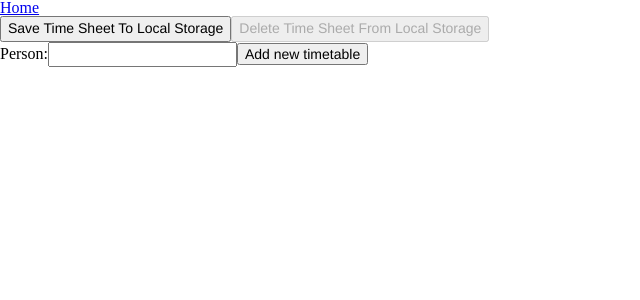
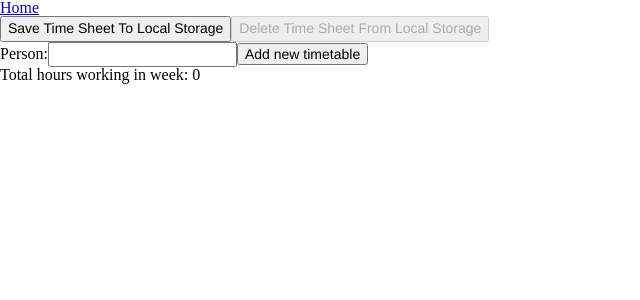
Before and after one commit to 2015aroras/timesheet-maker, a React (Create React App) app: page /timesheet-maker/1 in a window 1280 px wide. Shown: the top 300 px of the page, without its empty margins (0-640 px from the left). Built offline with nearby package versions, Linux system fonts and the light colour scheme.

Commit message:
Hack added total week hours

```diff
--- a/src/TimeSheet.tsx
+++ b/src/TimeSheet.tsx
@@ -1,5 +1,5 @@
 import React, { FormEvent, useState, SetStateAction, useRef } from 'react';
-import TimeTable from './TimeTable'
+import TimeTable, { getTotalHoursWorkingInWeek } from './TimeTable'
 import { useTimeSheetReducer, TimeSheetAction, TimeSheetActionType } from './state/TimeSheetReducer';
 import { TimeSheetState } from './state/TimeSheetState';
 import { saveTimeSheetToLocalStorage, deleteTimeSheetFromLocalStorage, existsTimeSheetInLocalStorage } from './store/TimeSheetStore';
@@ -43,6 +43,9 @@ function TimeSheet(props: TimeSheetProps) {
         <input name='person' type="text" ref={addPersonInputRef} value={addPersonValue} onChange={(evt) => setAddPersonValue(evt.target.value)} />
         <input type="submit" value="Add new timetable" />
       </form>
+      <p>
+        Total hours working in week: {getAllPeopleTotalHoursWorking(state)}
+      </p>
       {Object.keys(state.timeTablePropsMap).map(personName => (
       <div className='container' key={personName}>
         {React.createElement(
@@ -103,6 +106,12 @@ function addTimeTable(
   addPersonInputRef.current!.focus()
 }
 
+function getAllPeopleTotalHoursWorking(state: TimeSheetState): number {
+  return Object.values(state.timeTablePropsMap)
+    .map(timeTableProp => getTotalHoursWorkingInWeek(timeTableProp))
+    .reduce((hoursSoFar, hoursToday) => hoursSoFar + hoursToday, 0)
+}
+
 export default TimeSheet
 export { TimeSheetContext }
 export type { TimeSheetContextData, TimeSheetProps }
--- a/src/TimeTable.tsx
+++ b/src/TimeTable.tsx
@@ -88,3 +88,4 @@ function getTotalHoursWorkingInWeek(props: TimeTableProps): number {
 
 export default TimeTable;
 export type { TimeTableProps };
+export { getTotalHoursWorkingInWeek }; // hack
```
